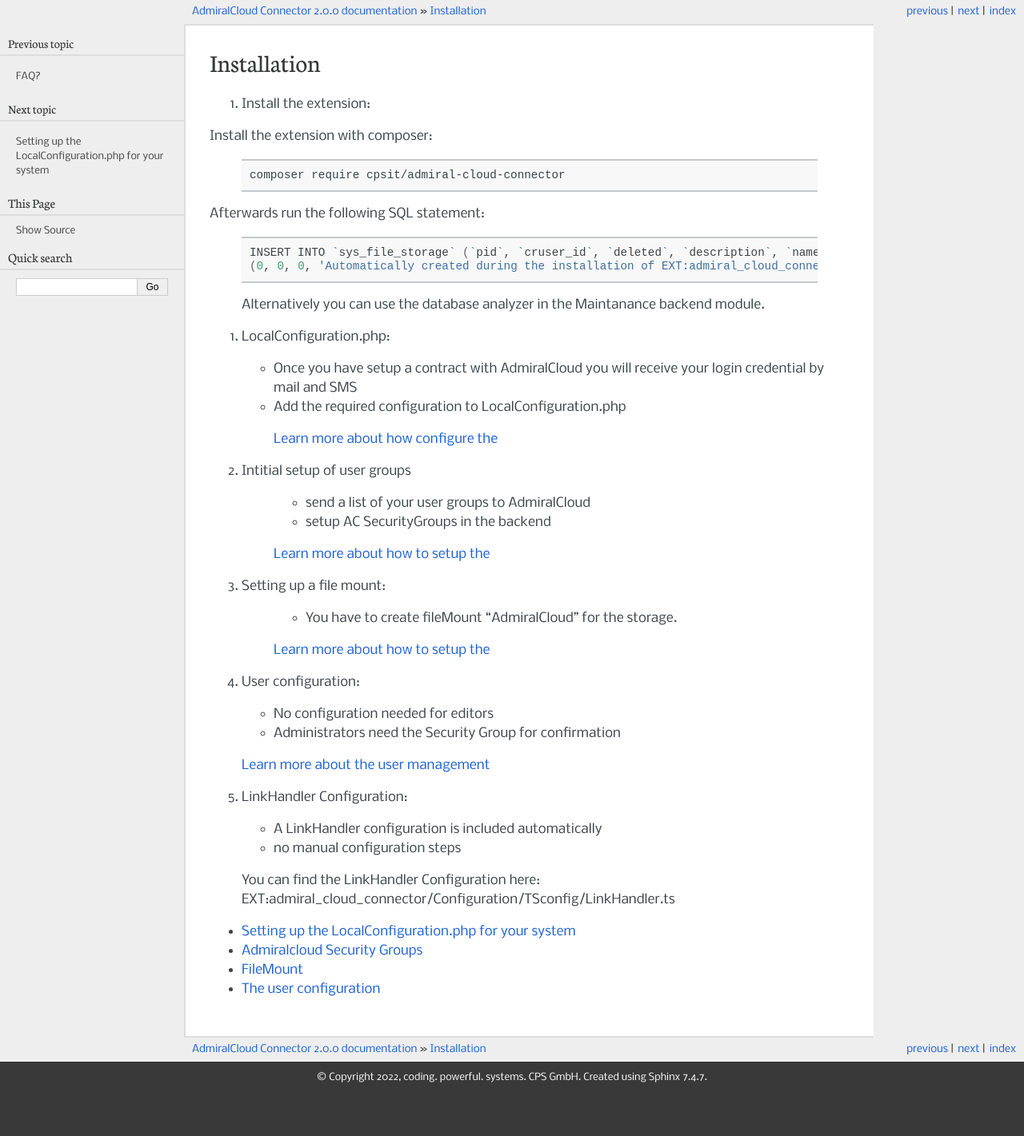
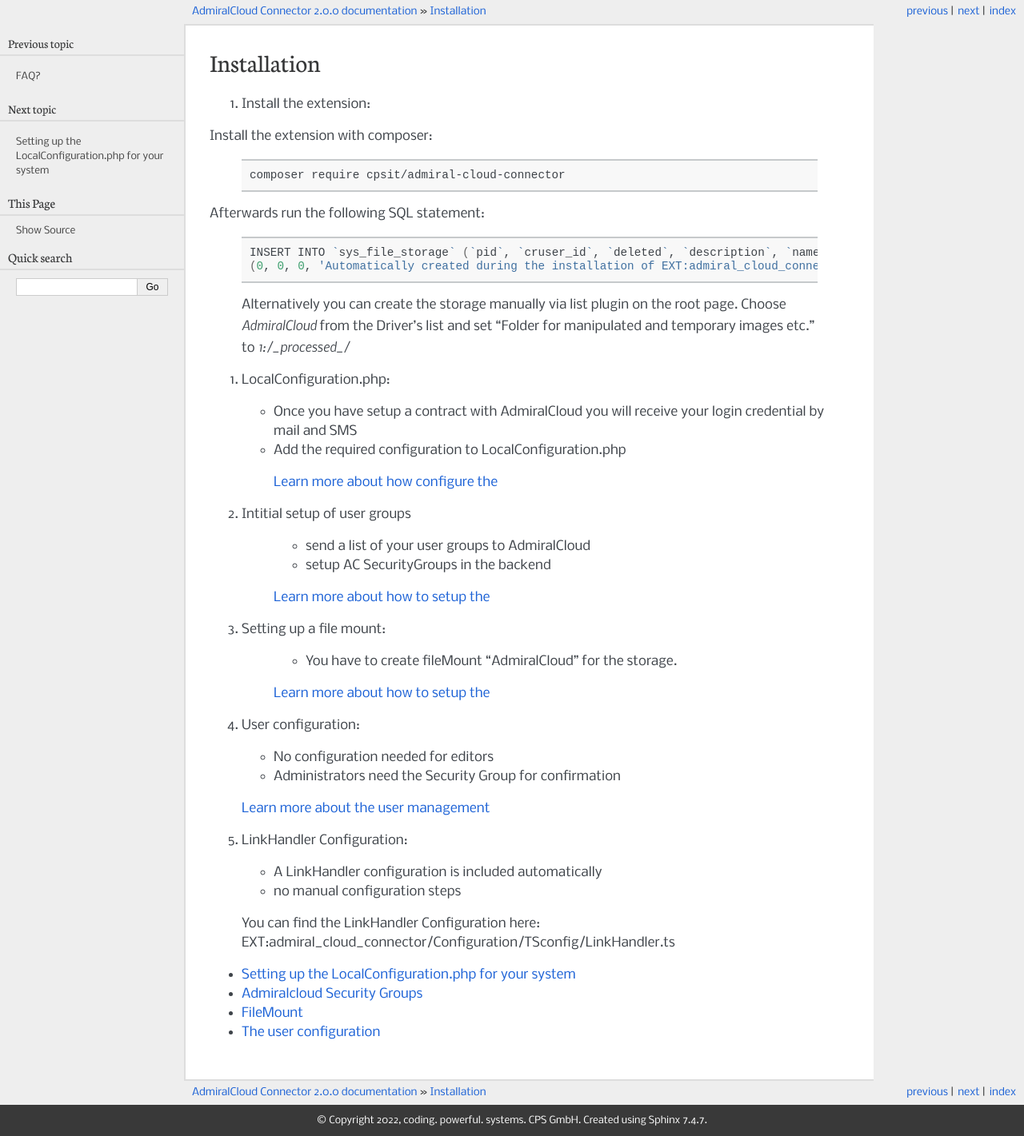
Before and after one commit to s-nunez/admiral-cloud-connector, a Sphinx documentation site: the page built from Documentation/Installation/Index.rst, in a window 1280 px wide. Shown: the whole page at 80% size. Built offline with Sphinx 7.4.7, drawn with Linux system fonts in a browser that asks for light colours; before the commit the page ends 1367 px from its top, so only the background shows below that.

Commit message:
[TASK] update docu

```diff
--- a/Documentation/Installation/FileStorage.rst
+++ b/Documentation/Installation/FileStorage.rst
@@ -19,6 +19,6 @@
 
 .. image:: ../Images/filestorage.png
 
-When Filemound is properly setup, you have to assign the Filemount in the "Mounts & Workspaces" tab in the Usergroup or User properties:
+When Filemount is setup properly, you have to assign the Filemount in the "Mounts & Workspaces" tab in the Usergroup or User properties:
 
 .. image:: ../Images/assign-fm.png
--- a/Documentation/Installation/Index.rst
+++ b/Documentation/Installation/Index.rst
@@ -21,7 +21,7 @@
         INSERT INTO `sys_file_storage` (`pid`, `cruser_id`, `deleted`, `description`, `name`, `driver`, `configuration`, `is_default`, `is_browsable`, `is_public`, `is_writable`, `is_online`, `auto_extract_metadata`, `processingfolder`) VALUES
         (0, 0, 0, 'Automatically created during the installation of EXT:admiral_cloud_connector', 'AdmiralCloud', 'AdmiralCloud', '', 0, 1, 1, 0, 1, 1, '1:/_processed_/');
 
-    Alternatively you can use the database analyzer in the Maintanance backend module.
+    Alternatively you can create the storage manually via list plugin on the root page. Choose *AdmiralCloud* from the Driver's list and set "Folder for manipulated and temporary images etc." to *1:/_processed_/*
 
 #. LocalConfiguration.php:
 
```
Also changed, not shown: 1 other file.
